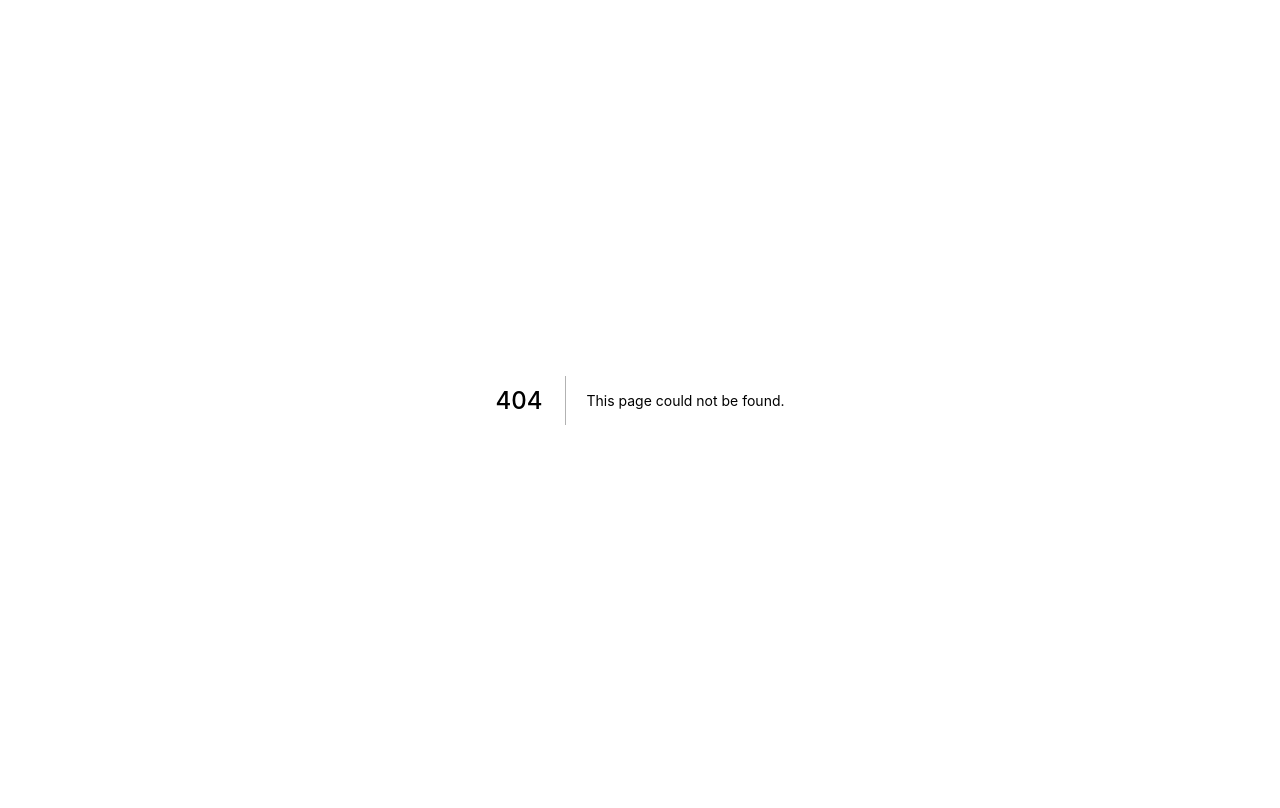
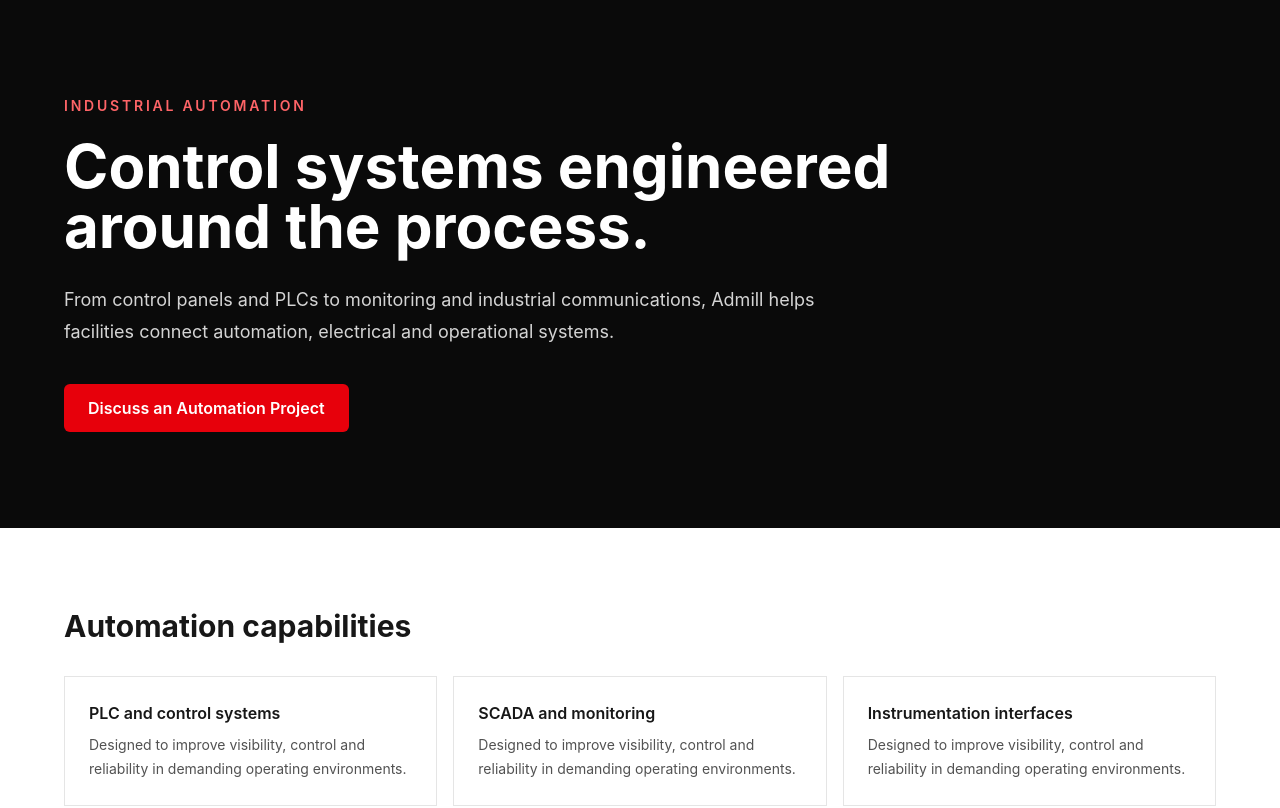
Before and after one commit to smokd/admill-landing, a Next.js app in the folder admill-landing-page/: page /solutions/industrial-automation in a window 1280 px wide. Before the commit this address had no page. Shown: the top 808 px of the page. Built offline with nearby package versions, Linux system fonts and the light colour scheme.

Commit message:
Add industrial automation service page

```diff
--- /dev/null
+++ b/admill-landing-page/app/solutions/industrial-automation/page.tsx
@@ -0,0 +1,21 @@
+import type { Metadata } from "next";
+import Link from "next/link";
+
+export const metadata: Metadata = {
+  title: "Industrial Automation & Control in Zimbabwe",
+  description: "Industrial automation, PLC, SCADA, instrumentation, control panels and industrial systems integration for Zimbabwean facilities.",
+  alternates: { canonical: "/solutions/industrial-automation" },
+};
+
+const capabilities = ["PLC and control systems", "SCADA and monitoring", "Instrumentation interfaces", "Control panels", "Industrial networking", "Testing and commissioning"];
+
+export default function IndustrialAutomationPage() {
+  return (
+    <main className="min-h-screen bg-white text-neutral-900">
+      <section className="bg-neutral-950 px-6 py-24 text-white"><div className="mx-auto max-w-6xl"><p className="text-sm font-semibold uppercase tracking-[0.2em] text-red-400">Industrial Automation</p><h1 className="mt-5 max-w-4xl text-4xl font-bold md:text-6xl">Control systems engineered around the process.</h1><p className="mt-7 max-w-3xl text-lg leading-8 text-neutral-300">From control panels and PLCs to monitoring and industrial communications, Admill helps facilities connect automation, electrical and operational systems.</p><Link href="/#contact" className="mt-9 inline-block rounded-md bg-red-600 px-6 py-3 font-semibold">Discuss an Automation Project</Link></div></section>
+      <section className="px-6 py-20"><div className="mx-auto max-w-6xl"><h2 className="text-3xl font-bold">Automation capabilities</h2><div className="mt-8 grid gap-4 md:grid-cols-3">{capabilities.map((x) => <div key={x} className="border border-neutral-200 p-6"><h3 className="font-semibold">{x}</h3><p className="mt-2 text-sm leading-6 text-neutral-600">Designed to improve visibility, control and reliability in demanding operating environments.</p></div>)}</div></div></section>
+      <section className="bg-neutral-50 px-6 py-20"><div className="mx-auto max-w-6xl grid gap-10 md:grid-cols-2"><div><h2 className="text-3xl font-bold">Integration across the plant.</h2><p className="mt-5 leading-7 text-neutral-600">Industrial control does not have to remain isolated. Where appropriate, automation data and alarms can feed wider monitoring, BMS, energy and network systems.</p></div><div className="rounded-xl bg-white p-7 shadow-sm"><p className="text-sm font-semibold uppercase tracking-wider text-red-600">Typical technologies</p><p className="mt-4 font-medium leading-8">PLC · SCADA · HMI · Instrumentation · Industrial Ethernet · Modbus · IP networking</p></div></div></section>
+      <section className="px-6 py-20"><div className="mx-auto max-w-6xl rounded-2xl bg-neutral-950 p-8 text-white md:p-12"><h2 className="text-3xl font-bold">Need control or monitoring expertise?</h2><p className="mt-4 max-w-2xl text-neutral-300">Bring us into the project early so the control architecture, interfaces and commissioning requirements are defined properly.</p><Link href="/#contact" className="mt-7 inline-block rounded-md bg-red-600 px-6 py-3 font-semibold">Start a Project Conversation</Link></div></section>
+    </main>
+  );
+}
```
